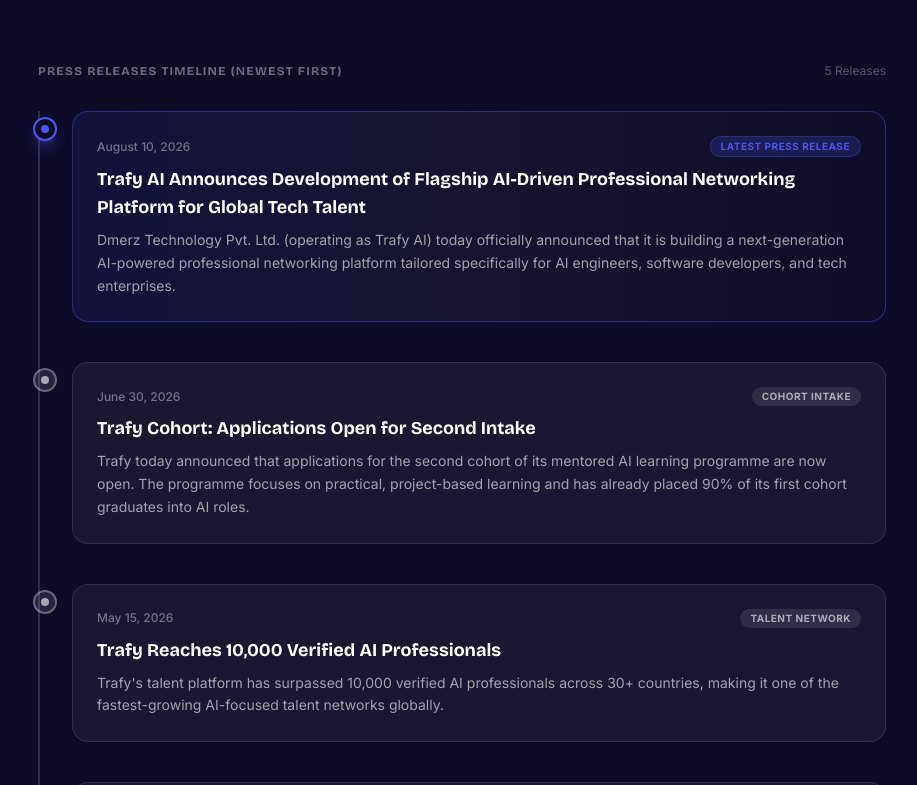
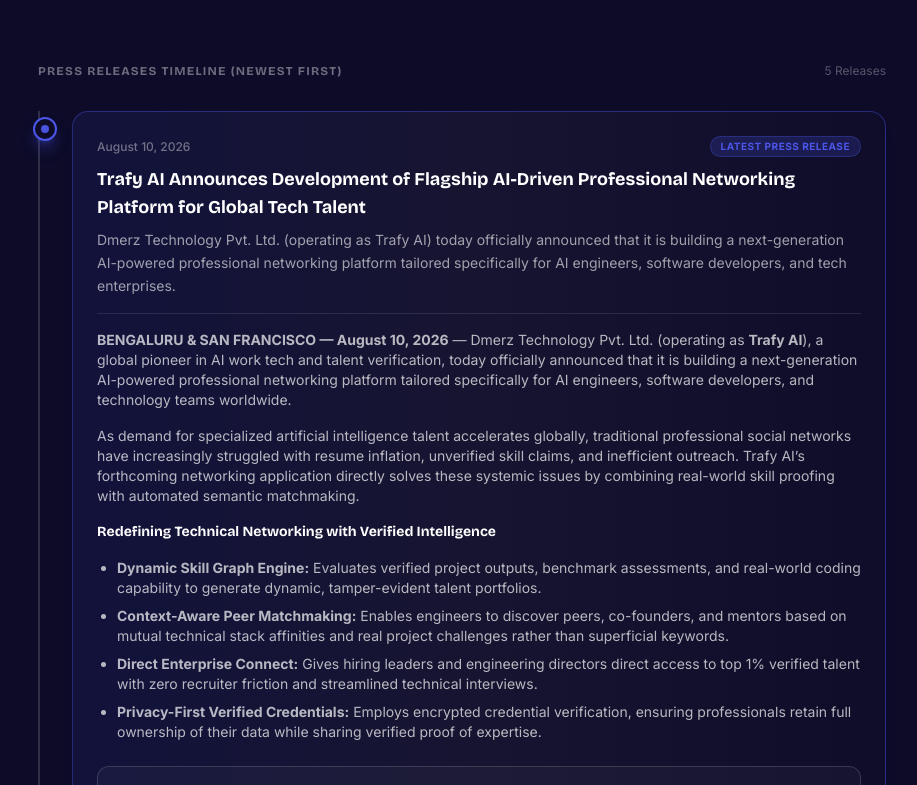
Before and after one commit to Aarupadaiyar/edtech-trafy.ai, a React (Vite) app: page /press in a window 1280 px wide. Shown: the part 755-1540 px from the top of the page, without its empty margins (178-1095 px from the left). Built offline with nearby package versions, Linux system fonts and the light colour scheme.

Commit message:
fix: add fullContent to PressReleaseItem type

```diff
--- a/src/pages/Press.tsx
+++ b/src/pages/Press.tsx
@@ -1,4 +1,5 @@
 import { Link } from "react-router-dom";
+import type { ReactNode } from "react";
 
 type PressReleaseItem = {
   date: string;
@@ -7,6 +8,7 @@
   href?: string;
   featured?: boolean;
   badge?: string;
+  fullContent?: ReactNode;
 };
 
 const releases: PressReleaseItem[] = [
@@ -175,6 +177,8 @@
                 </h3>
                 <p className="mt-2 text-sm leading-relaxed text-white/60">{r.body}</p>
 
+                {r.fullContent && r.fullContent}
+
                 {r.href && (
                   <div className="mt-4 pt-3 border-t border-white/10">
                     <Link
```
